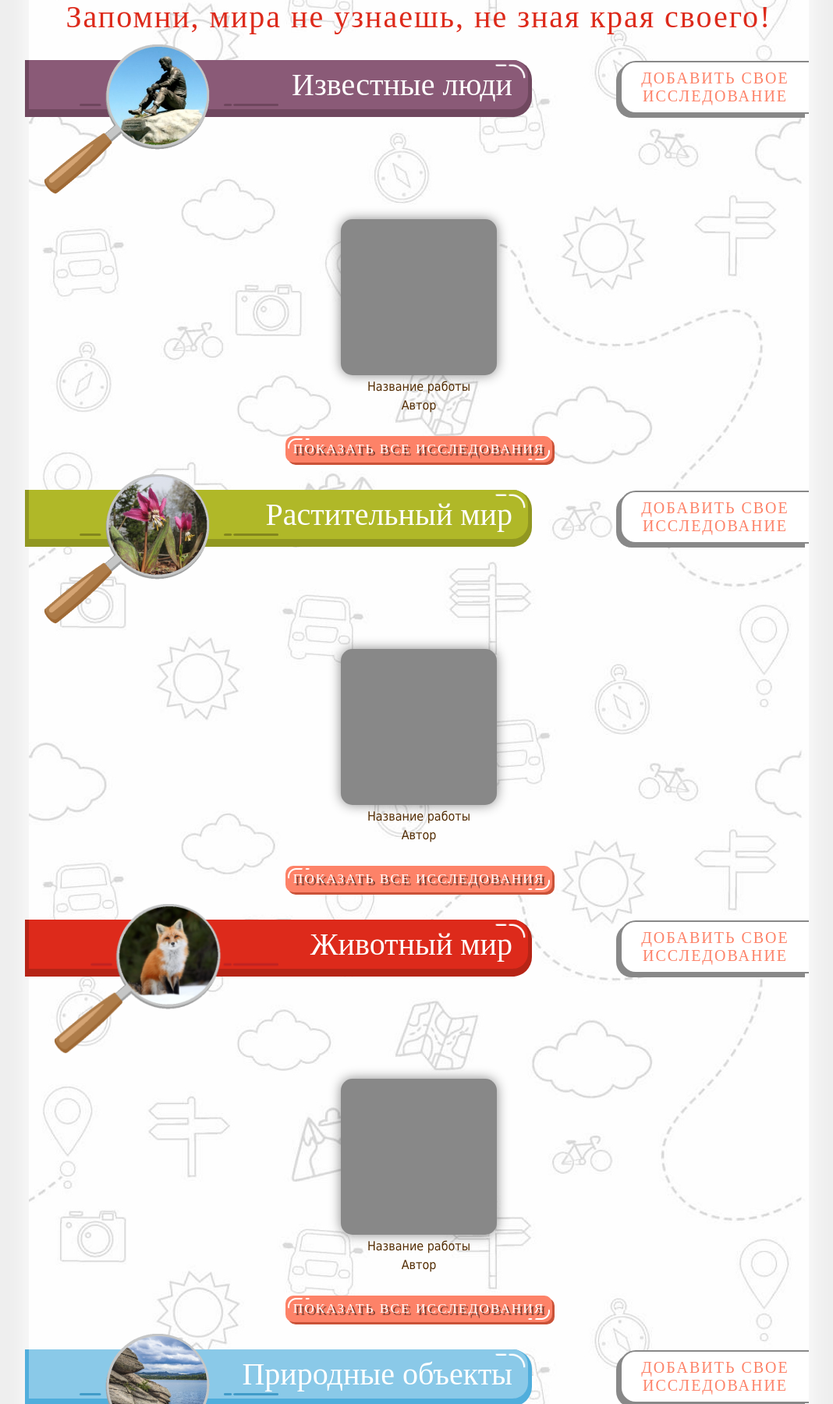
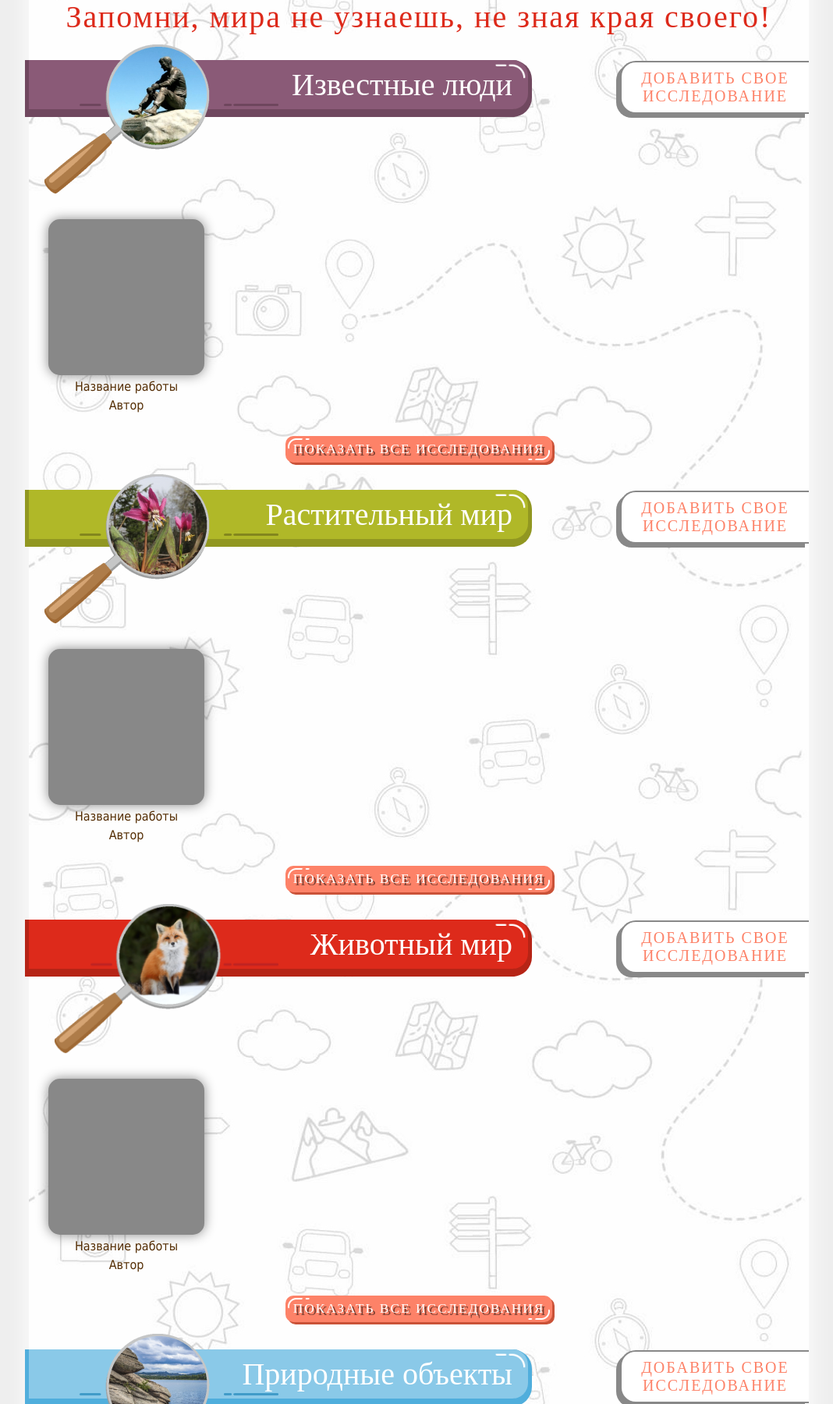
Before and after one commit to BitLittel/sledopit, a Flask app: template main/templates/index.html in a window 1280 px wide. Shown: the part 1084-2884 px from the top of the page at 78% size, without its empty margins (103-1171 px from the left). Run offline with Flask 2, Linux system fonts and the light colour scheme; the template is opened without the code that fills it, so the values that code supplies are empty; parts of the project's set-up code (start-up, migrations or seed data) failed here and were passed over; some libraries are stand-ins or nearby versions; some web fonts are replaced.

Commit message:
Правила голосования, выравнивание флексов по левому краю

```diff
--- a/main/static/css/style_for_index.css
+++ b/main/static/css/style_for_index.css
@@ -437,7 +437,7 @@ p.Tahoma {
 .photoContainer {
     display: flex;
     flex-direction: row;
-    justify-content: space-around;
+    justify-content: left;
     padding-top: 110px;
     flex-wrap: wrap;
 }
--- a/main/templates/index.html
+++ b/main/templates/index.html
@@ -199,6 +199,8 @@
                     <p>2 место - велосипед для трюков BMX</p>
                     <p>3 место - велосипед для увлекательных поездок</p>
                     <p>Мы ценим ваше творчество и поэтому, при выборе победителей, будем обращать внимание на уникальность текста и фото каждой работы!</p>
+                    <p><b>Правила голосования</b></p>
+                    <p>Дорогие друзья, чтобы ваш голос был засчитан, вы должны проголосовать за три разные работы!</p>
                     <p class="hintAvgLine">А теперь подробнее о твоем исследовании!</p>
                     <p>Ты живешь в уникальном месте, тебя окружает богатый природный мир: животные, птицы, растения, озера, реки, горы...</p>
                     <p class="noPadding">Знаешь ли ты историю своего любимого места?</p>
```
